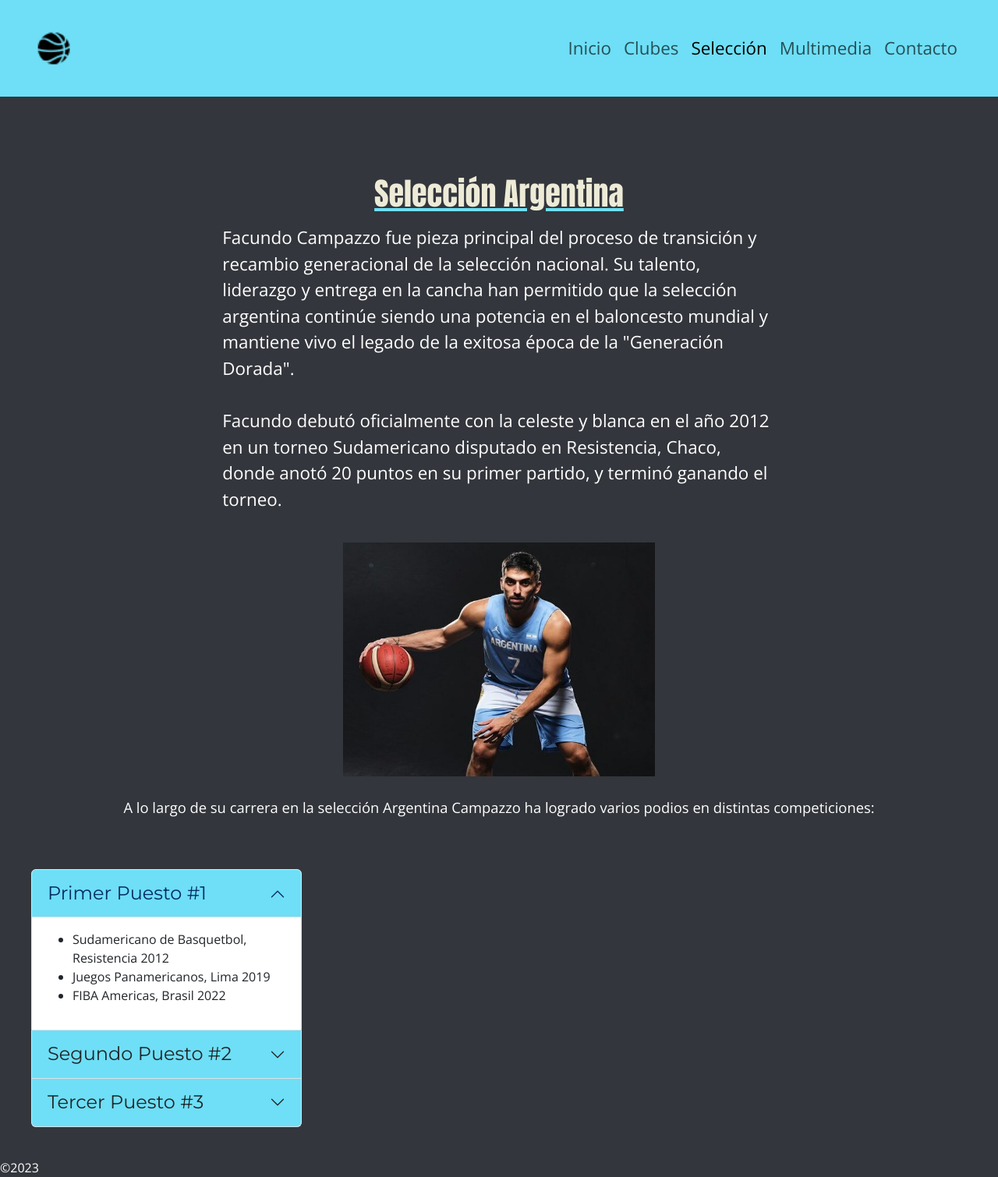
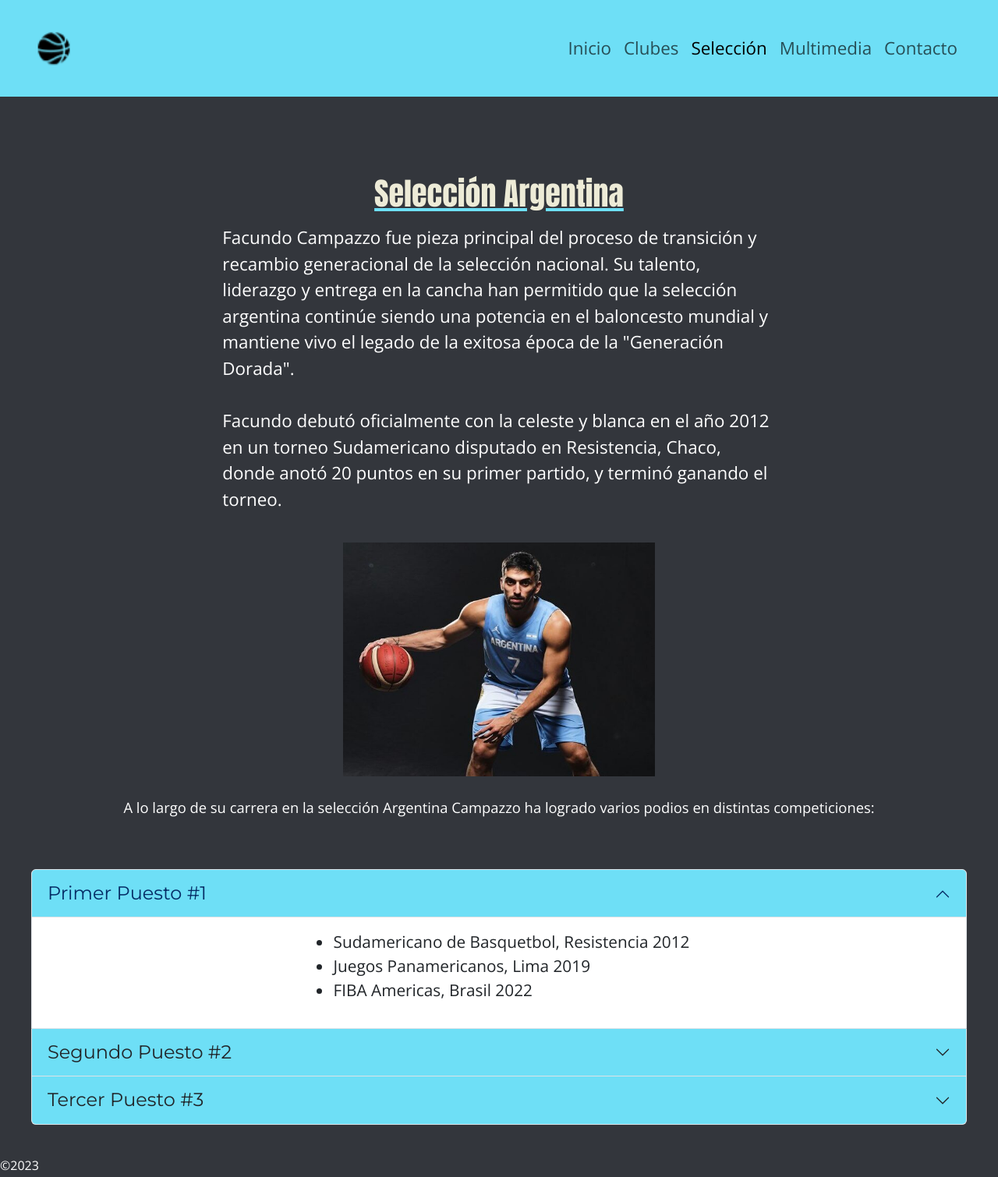
Before and after one commit to Guidifranco/PF-GUIDI, a plain HTML site: page pages/seleccion.html in a window 1280 px wide. Shown: the whole page at 78% size. Drawn offline with nearby package versions, Linux system fonts and the light colour scheme.

Commit message:
usando sass y animación

```diff
--- a/pages/seleccion.html
+++ b/pages/seleccion.html
@@ -8,6 +8,8 @@
     <link href='https://unpkg.com/boxicons@2.1.4/css/boxicons.min.css' rel='stylesheet'>
     <!-- link boostrap -->
     <link rel="stylesheet" href="../css/bootstrap.min.css">
+    <!-- animate.style -->
+    <link rel="stylesheet" href="https://cdnjs.cloudflare.com/ajax/libs/animate.css/4.1.1/animate.min.css" />
     <!-- hoja de estilo css -->
     <link rel="stylesheet" href="../css/style.css">
     <title>FC7</title>
@@ -22,7 +24,7 @@
                     <span class="navbar-toggler-icon"></span>
                 </button>
                 <div class="collapse navbar-collapse" id="navbar-toggler">
-                    <a class="navbar-brand" href="../index.html">
+                    <a class="navbar-brand animate__animated animate__bounceInDown" href="../index.html">
                         <img src="../extra/baloncesto.ico.png" width="50px" alt="logo">
                     </a>
                     <ul class="navbar-nav d-flex align-items-center justify-content-center">
--- a/scss/partials/_queries.scss
+++ b/scss/partials/_queries.scss
@@ -93,6 +93,16 @@
     .trayectoria__imagenserbia {
         margin-left: 10%;
         height: 40vw;
+    }
+}
+
+/* Media de la Seleccion */
+@media (min-width: 480px) and (max-width: 767px) {
+    .titulo-secundario{
+        font-size: 1.4em;
+    }
+    .texto-principal {
+        width: 100%;
     }
 }
 
--- a/scss/style.scss
+++ b/scss/style.scss
@@ -220,7 +220,7 @@ body {
 /* selección */
 .seleccion {
     display: grid;
-    grid-template-columns: repeat(3, 1fr);
+    grid-template-columns: repeat(1, 1fr);
     grid-template-rows: auto;
     grid-template-areas:
         "parrafo-seleccion parrafo-seleccion parrafo-seleccion"
@@ -233,17 +233,28 @@ body {
             display: flex;
             justify-content: $centro;
         }
-
         .accordion {
             margin: 25px;
             padding: 15px;
         }
+
+            .accordion-body {
+                display: flex;
+                justify-content: center;
+                align-items: center;
+            }
 
             .accordion-button {
                 background-color: $celeste;
                 font-size: 1.5rem;
                 align-items: $centro;
              justify-content: $centro;
+            }
+
+            li{
+                font-size: 1.3em;
+                align-items: $centro;
+                justify-content: $centro;
             }
 }
 
```
Also changed, not shown: index.html (+3 -1 lines), pages/clubes.html (+3 -1 lines), pages/contacto.html (+3 -1 lines), pages/multimedia.html (+3 -1 lines), css/style.css, 1 other file.
